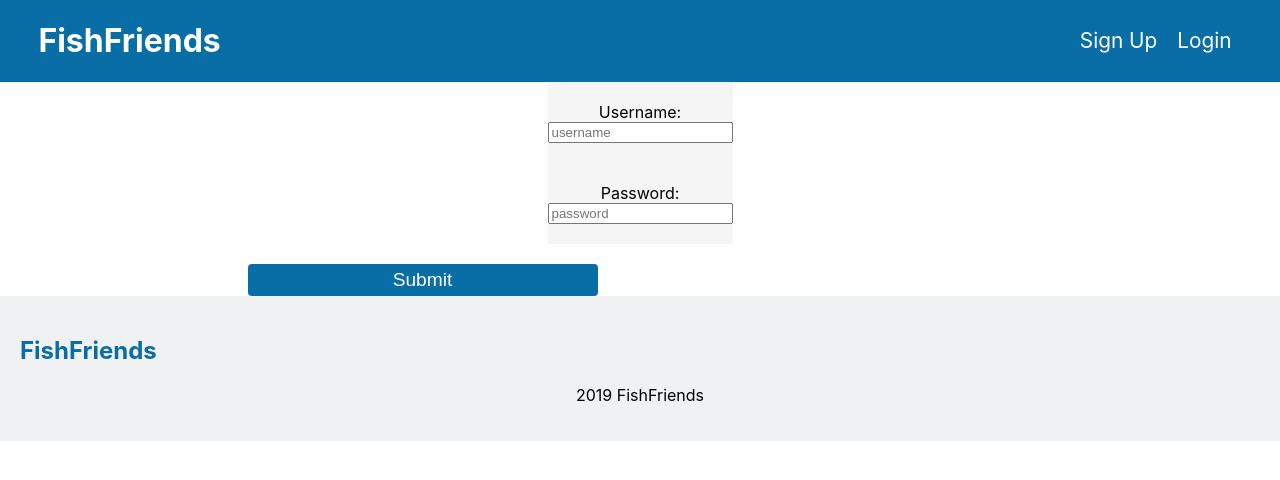
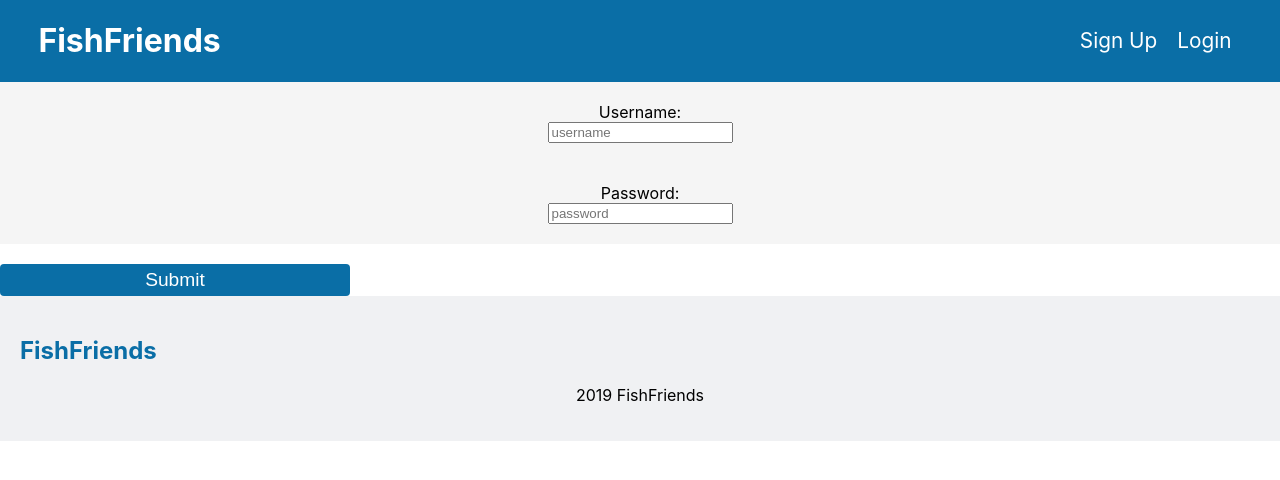
Before and after one commit to Psage23/fishfriends, a React (Create React App) app: page /Login in a window 1280 px wide. Shown: the top 480 px of the page. Built offline with nearby package versions, Linux system fonts and the light colour scheme.

Commit message:
added usercard and modified css

```diff
--- a/src/App.css
+++ b/src/App.css
@@ -29,12 +29,6 @@
   padding: 10px;
 }
 
-/* Body Styles Here */
-
-.Body {
-  display: flex;
-  justify-content: center;
-}
 
 /* Footer Styles Here */
 
@@ -68,7 +62,7 @@ footer span {
   flex-direction: column;
   justify-content: space-evenly;
   align-items: center;
-  margin: 0 300px;
+  /* margin: 0 300px; */
   padding: 20px 0;
   background-color: #F5F5F5;
 }
--- a/src/components/Logform.js
+++ b/src/components/Logform.js
@@ -6,7 +6,7 @@ const AddLogForm = () => {
 
 return (
     <div className="log-form">
-        <img src='/fishpic.jpg' alt='fish picture' />
+        <p src='/fishpic.jpg' alt='fish picture' />
         <form className="log">
                 <label>Bait: </label>
                     <select className="dropdown" value="" onChange="">
```
Also changed, not shown: src/components/UserCard.js (added, +13 -0 lines).
